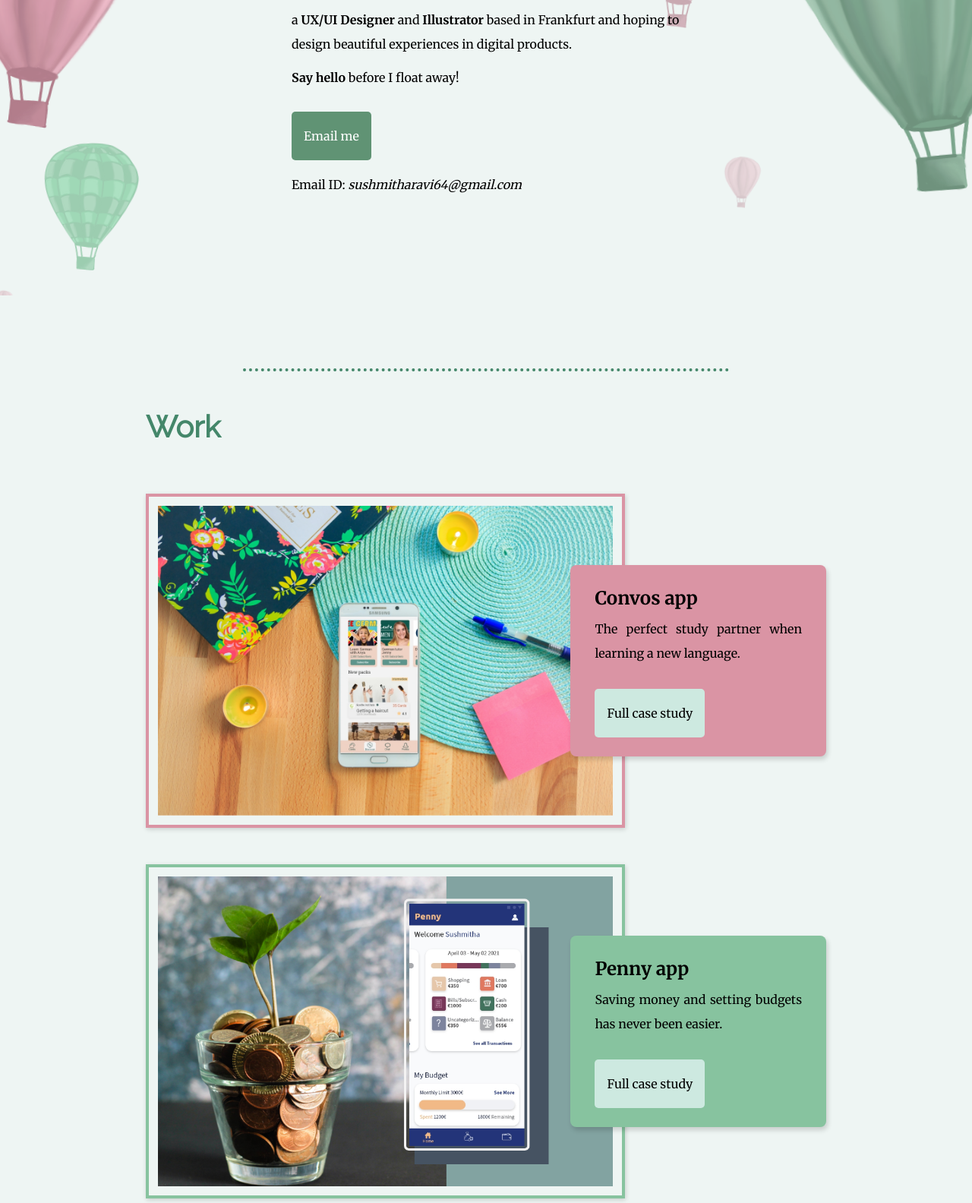
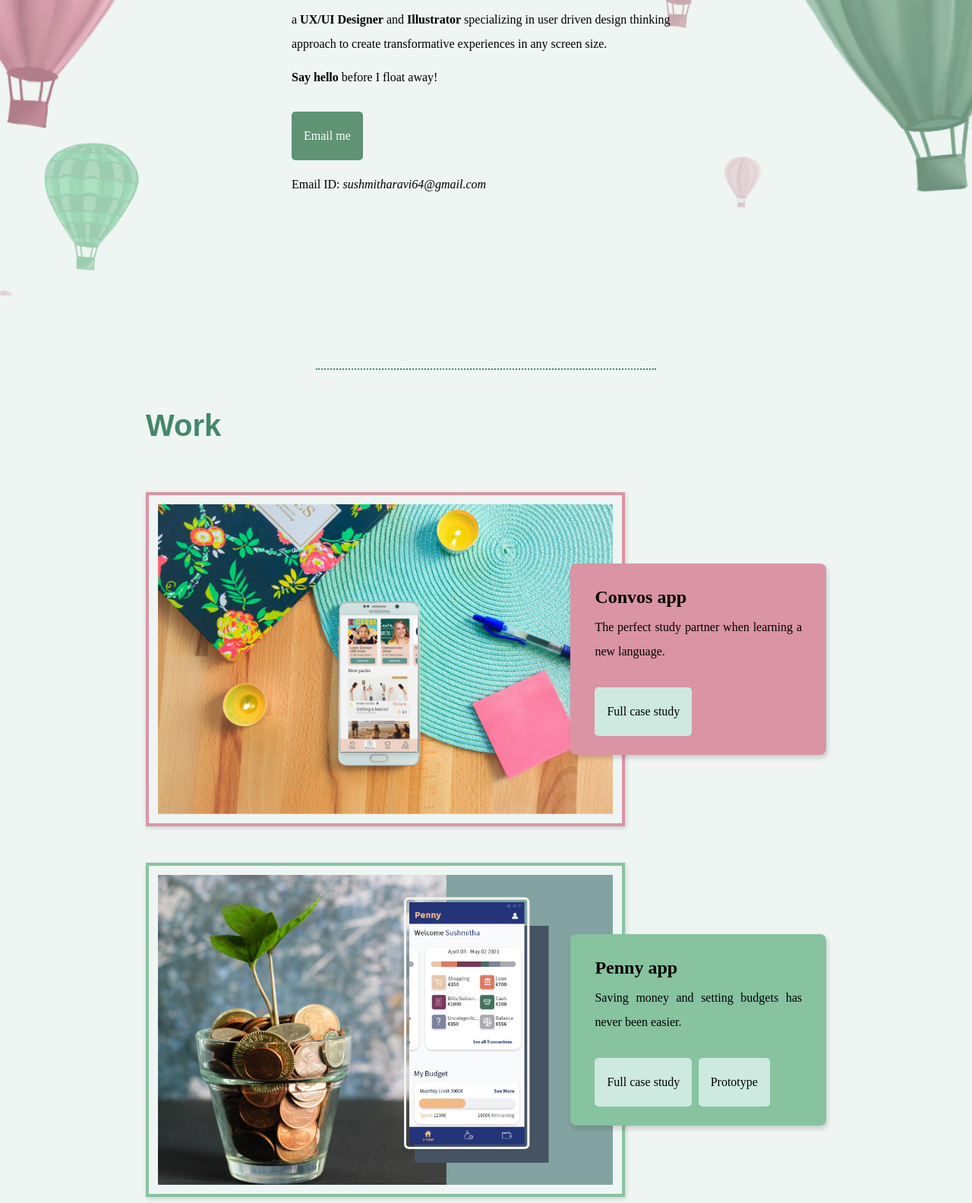
Before and after one commit to Sushmitharavi/UX-Portfolio, a plain HTML site: page index.html in a window 1280 px wide. Shown: the part 261-1845 px from the top of the page at 76% size. Drawn offline with nearby package versions, Linux system fonts and the light colour scheme; a web font is replaced by a local one.

Commit message:
zwischenstand

```diff
--- a/css/styles.css
+++ b/css/styles.css
@@ -189,11 +189,11 @@ footer > h2 {
 
 /* break */
 .section-break {
-  width: 50%;
+  width: 35%;
   margin: 0 auto;
   border: none;
   padding: 3rem 0;
-  border-bottom: 4px dotted var(--font-color-nav-item);
+  border-bottom: 2px dotted var(--font-color-nav-item);
 }
 
 /* section work */
@@ -275,6 +275,18 @@ footer > h2 {
   border-radius: 5px;
   background-color: #cde9e0;
 }
+.work--container > .content .link-2 {
+  position: absolute;
+  bottom: 10%;
+  left: 50%;
+  text-decoration: none;
+  color: unset;
+  padding: 1rem;
+  border-radius: 5px;
+    background-color: #cde9e0;
+
+}
+
 
 /* work - colors */
 .convos {
@@ -349,9 +361,10 @@ footer > h2 {
 }
 .about--container > .content > h3:first-child {
   margin-top: 0;
+  margin-bottom: 0;
 }
 .about--container > .content > :not(h3:first-child) + h3 {
-  margin-top: 2rem;
+  margin-top: 1rem;
 }
 .content > .quote-sentence {
   font-style: italic;
--- a/index.html
+++ b/index.html
@@ -7,9 +7,9 @@
   <!-- https://fonts.google.com-->
   <link rel="preconnect" href="https://fonts.googleapis.com">
   <link rel="preconnect" href="https://fonts.gstatic.com" crossorigin>
-  <link
-    href="https://fonts.googleapis.com/css2?family=Merriweather:wght@400;700&family=Raleway&family=UnifrakturCook:wght@700&display=swap"
-    rel="stylesheet">
+  <link rel="preconnect" href="https://fonts.googleapis.com">
+<link rel="preconnect" href="https://fonts.gstatic.com" crossorigin>
+<link href="https://fonts.googleapis.com/css2?family=Poppins:wght@300;400;500;700&display=swap" rel="stylesheet">
   <!-- For the icons -->
   <link rel="stylesheet"
     href="https://maxst.icons8.com/vue-static/landings/line-awesome/line-awesome/1.3.0/css/line-awesome.min.css">
@@ -45,8 +45,8 @@
       <p class="no-margin name">I'm Sushmitha,</p>
       <p class="no-margin pronunciation">[Soosh - me - tuh]</p>
       <p class="no-margin profession">
-        a <b>UX/UI Designer</b> and <b>Illustrator</b> based in Frankfurt and hoping to design beautiful experiences in
-        digital products.</p>
+        a <b>UX/UI Designer</b> and <b>Illustrator</b> specializing in user driven design thinking
+        approach to create transformative experiences in any screen size. </p>
       <p class="no-margin profession"><b>Say hello</b> before I float away!</p>
       <a class="contact-me"
         href="mailto:sushmitharavi64@gmail.com?subject=Contact%20for%20UI/UX%20Designer&body=Dear Sushmitha,">Email
@@ -86,6 +86,7 @@
         <a target="_blank" rel="noopener noreferrer"
           href="https://www.behance.net/gallery/126746389/Convos-Language-learning-app" class="link">Full case
           study</a>
+
       </div>
     </div>
 
@@ -100,6 +101,9 @@
         <a target="_blank" rel="noopener noreferrer"
           href="https://www.behance.net/gallery/126040389/Penny-Tracking-and-budgeting-finances" class="link">Full case
           study</a>
+          <a target="_blank" rel="noopener noreferrer"
+            href="https://xd.adobe.com/view/be2349fa-fde0-447b-899a-6d2ec6758c91-eb70/?fullscreen" class="link-2">Prototype
+    </a>
       </div>
     </div>
 
@@ -187,7 +191,7 @@
         <div class="actions">
           <a href="mailto:sushmitharavi64@gmail.com?subject=Contact%20for%20UI/UX%20Designer&body=Dear Sushmitha,"
             class="link">Email me</a>
-          <a target="_blank" rel="noopener noreferrer" href="cv.pdf" class="link">Checkout my Resume</a>
+          <a target="_blank" rel="noopener noreferrer" href="Resume v2.pdf" class="link">Checkout my Resume</a>
         </div>
 
       </div>
```
Also changed, not shown: 1 other file.
